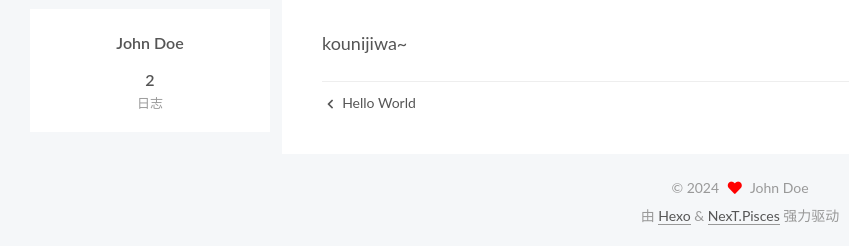
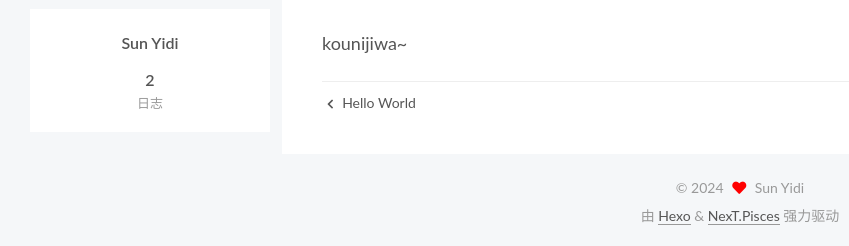
Before and after one commit to Telestractor19254/sydblog.github.io, a plain HTML site: page 2024/04/19/My-First-Blog/index.html in a window 1280 px wide. Shown: the part 189-435 px from the top of the page, 30-879 px from the left. Drawn offline with Linux system fonts and the light colour scheme.

Commit message:
Site updated: 2024-04-19 09:36:13

```diff
--- a/2024/04/19/My-First-Blog/index.html
+++ b/2024/04/19/My-First-Blog/index.html
@@ -29,7 +29,7 @@
 <meta property="og:locale" content="zh_CN">
 <meta property="article:published_time" content="2024-04-18T23:01:32.000Z">
 <meta property="article:modified_time" content="2024-04-18T23:03:33.096Z">
-<meta property="article:author" content="John Doe">
+<meta property="article:author" content="Sun Yidi">
 <meta name="twitter:card" content="summary">
 
 <link rel="canonical" href="http://example.com/2024/04/19/My-First-Blog/">
@@ -154,7 +154,7 @@
 
     <span hidden itemprop="author" itemscope itemtype="http://schema.org/Person">
       <meta itemprop="image" content="/images/avatar.gif">
-      <meta itemprop="name" content="John Doe">
+      <meta itemprop="name" content="Sun Yidi">
       <meta itemprop="description" content="">
     </span>
 
@@ -271,7 +271,7 @@
 
       <div class="site-overview-wrap sidebar-panel">
         <div class="site-author motion-element" itemprop="author" itemscope itemtype="http://schema.org/Person">
-  <p class="site-author-name" itemprop="name">John Doe</p>
+  <p class="site-author-name" itemprop="name">Sun Yidi</p>
   <div class="site-description" itemprop="description"></div>
 </div>
 <div class="site-state-wrap motion-element">
@@ -311,7 +311,7 @@
   <span class="with-love">
     <i class="fa fa-heart"></i>
   </span>
-  <span class="author" itemprop="copyrightHolder">John Doe</span>
+  <span class="author" itemprop="copyrightHolder">Sun Yidi</span>
 </div>
   <div class="powered-by">由 <a href="https://hexo.io/" class="theme-link" rel="noopener" target="_blank">Hexo</a> & <a href="https://pisces.theme-next.org/" class="theme-link" rel="noopener" target="_blank">NexT.Pisces</a> 强力驱动
   </div>
```
Also changed, not shown: 2024/04/19/hello-world/index.html (+4 -4 lines), archives/2024/04/index.html (+3 -3 lines), archives/2024/index.html (+3 -3 lines), archives/index.html (+3 -3 lines), index.html (+5 -5 lines).
